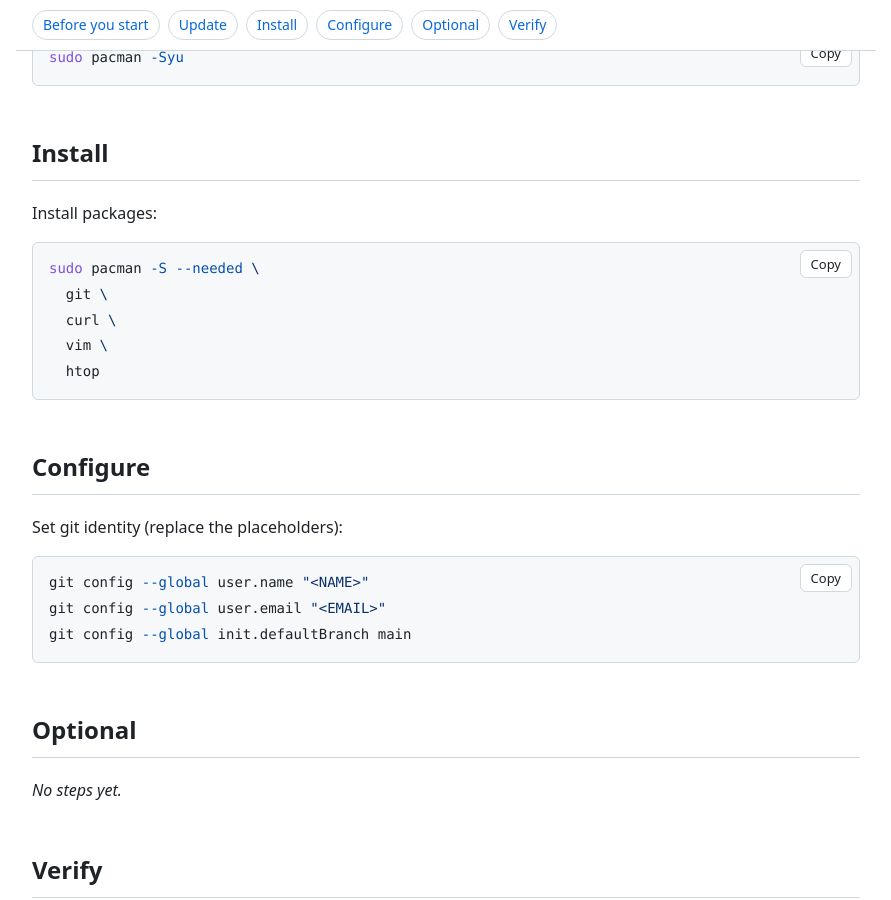
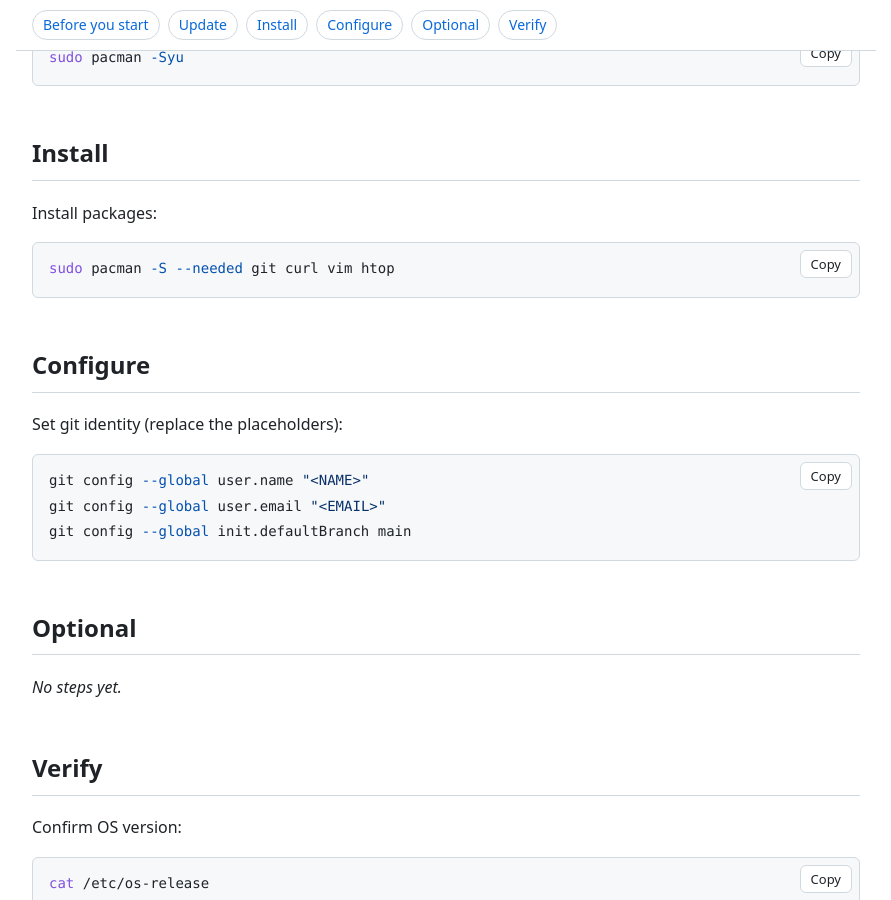
Before and after one commit to leewiscovitch/wiscovitch-install, a Jekyll site: the page built from cachyos.md, in a window 1280 px wide and 900 px high, scrolled down 687 px. Shown: the whole window, without its empty margins (194-1085 px from the left). Built offline with Jekyll 4.4.1, drawn with Linux system fonts in a browser that asks for light colours.

Commit message:
Keep package lists on one line
Only chained commands are split across lines.

Co-Authored-By: Claude Opus 5.5 <noreply@anthropic.com>

````diff
--- a/_data/pm.yml
+++ b/_data/pm.yml
@@ -3,7 +3,7 @@
 #
 #   lang          code-block language (bash or powershell)
 #   update        list of commands; rendered one per line, chained with `&&\`
-#   install       install command; packages are appended, one per line in bash
+#   install       install command; packages are appended on the same line
 #   one_per_line  emit a separate install command per package (winget)
 
 apt:
--- a/_includes/install.md
+++ b/_includes/install.md
@@ -3,6 +3,5 @@ Install packages:
 
 ```{{ pm.lang }}
 {% if pm.one_per_line %}{% for p in page.packages %}{{ pm.install }} {{ p }}
-{% endfor %}{% else %}{{ pm.install }} \
-{% for p in page.packages %}  {{ p }}{% unless forloop.last %} \{% endunless %}
-{% endfor %}{% endif %}```
+{% endfor %}{% else %}{{ pm.install }} {{ page.packages | join: " " }}
+{% endif %}```
````
Also changed, not shown: CLAUDE.md (+1 -1 lines).
